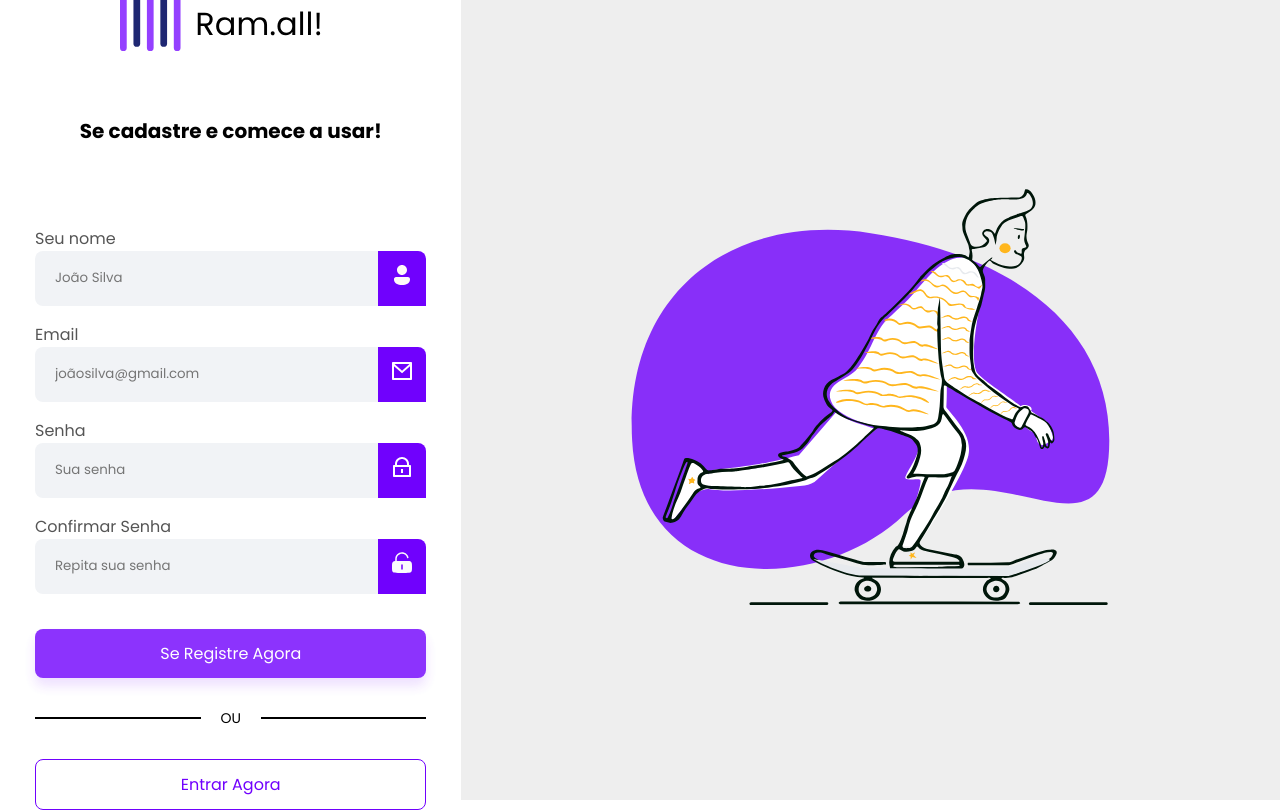
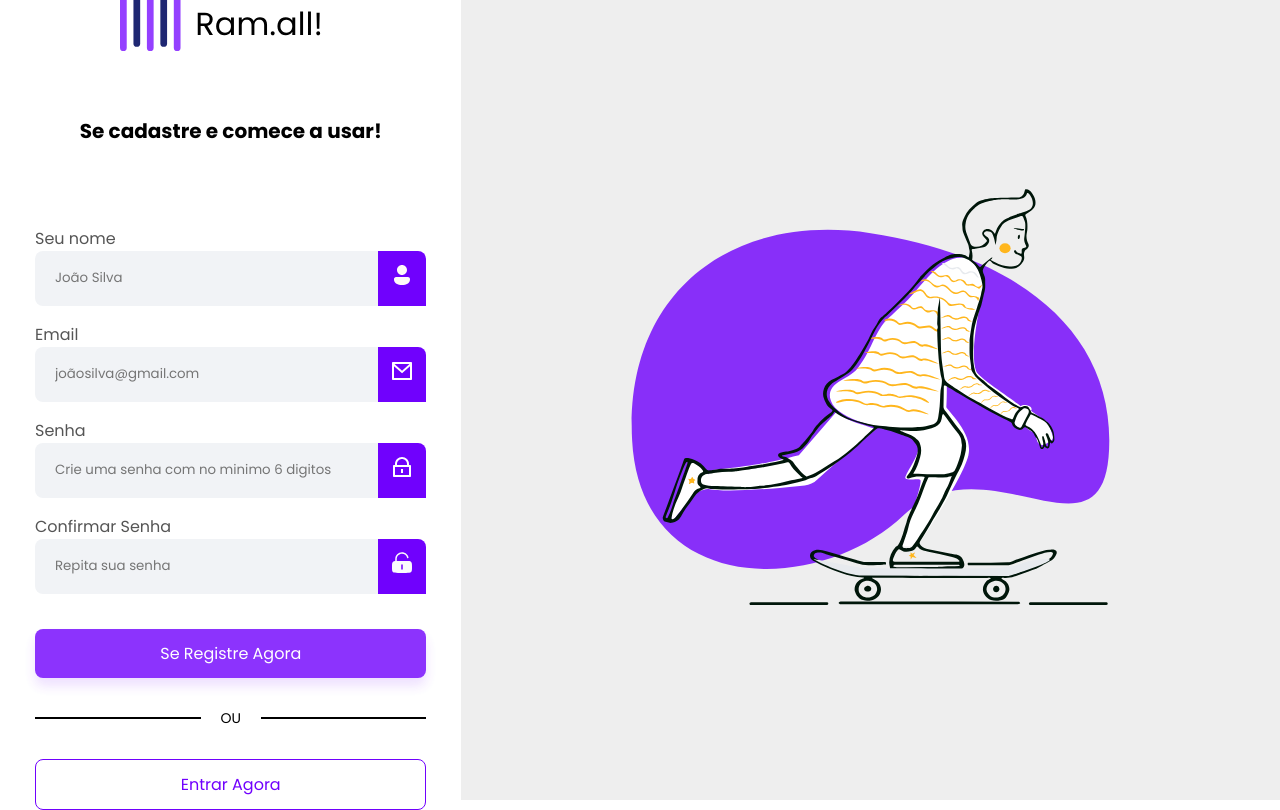
Before and after one commit to Migzviana/Ram.all--Site, an Angular app: page /signup in a window 1280 px wide. Built offline with nearby package versions, Linux system fonts and the light colour scheme.

Commit message:
Projeto Finalizado

```diff
--- a/src/app/components/extension-table/extension-table.component.html
+++ b/src/app/components/extension-table/extension-table.component.html
@@ -28,6 +28,7 @@
             <button *ngIf="extension.loggedUser && showLogoutButton"
                     (click)="handleLogout(extension.extensionNumber)"
                     [disabled]="!canLogout(extension)"
+                    [title]="!canLogout(extension) ? 'Você só pode deslogar seu próprio usuário' : ''"
                     class="btn-secondary">
               Logout
             </button>
--- a/src/app/components/extension-table/extension-table.component.scss
+++ b/src/app/components/extension-table/extension-table.component.scss
@@ -41,6 +41,12 @@
           background-color: transparent;
           border: 1px solid $primary-color;
           color: $primary-color;
+
+          &:disabled {
+            opacity: 0.5;
+            cursor: not-allowed;
+            pointer-events: none;
+          }
         }
       }
     }
--- a/src/app/pages/main-extension-page/main-extension-page.component.scss
+++ b/src/app/pages/main-extension-page/main-extension-page.component.scss
@@ -21,7 +21,7 @@
     display: flex;
     align-items: center;
     gap: 16px;
-    margin-bottom: 20px;
+    margin-bottom: 10px;
     padding: 16px;
     background-color: $gray-secondary-bg;
     border-radius: 8px;
--- a/src/app/pages/signup/signup.component.html
+++ b/src/app/pages/signup/signup.component.html
@@ -32,7 +32,7 @@
       inputName="password"
       type="password"
       label="Senha"
-      placeholder="Sua senha"
+      placeholder="Crie uma senha com no minimo 6 digitos"
     >
       <img src="/assets/svg/Pass.svg" />
     </app-primary-input>
```
